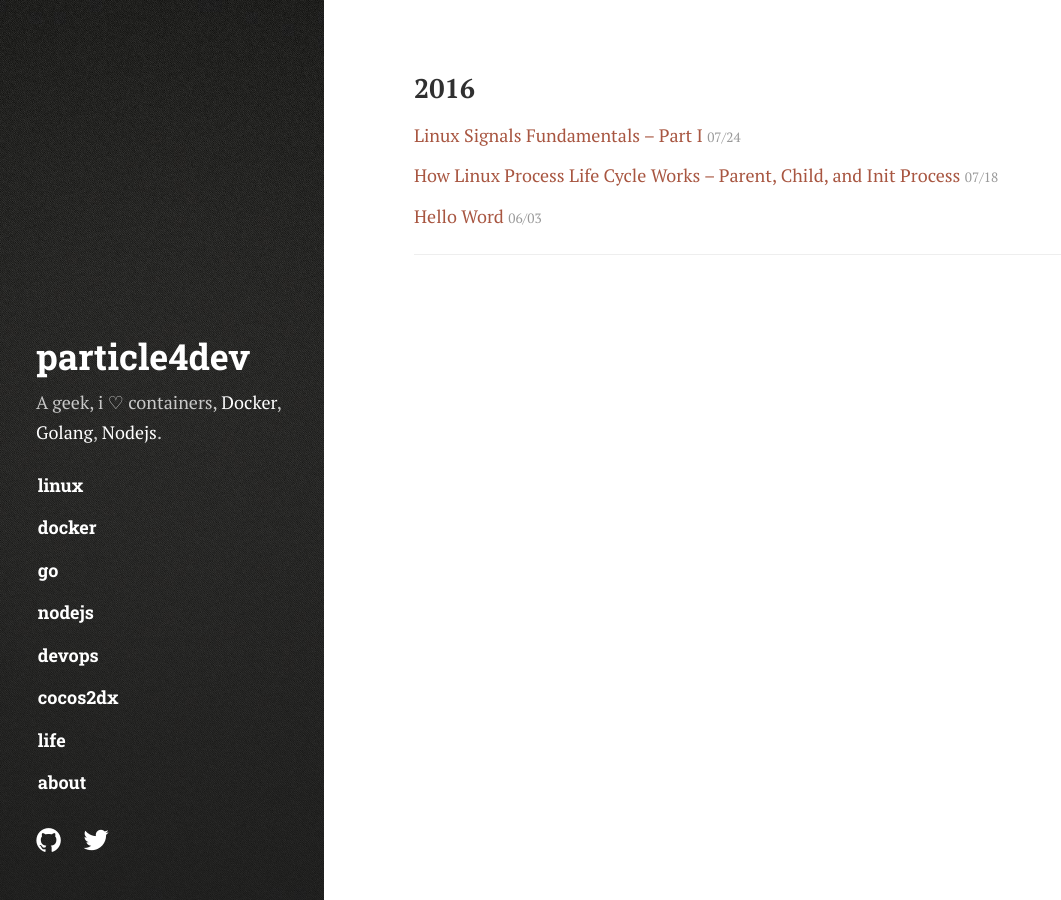
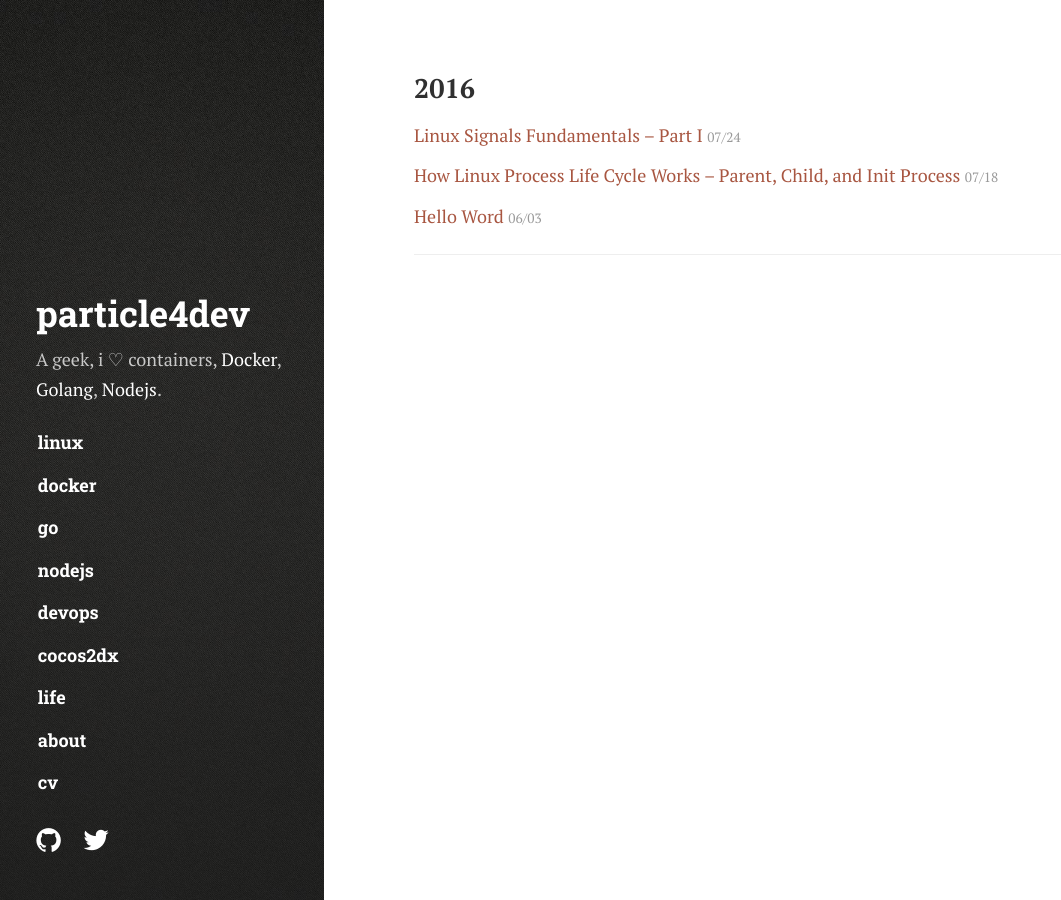
Before and after one commit to particle4dev/blog.particle4dev.com, a Jekyll site: the page built from index.html, in a window 1280 px wide. Shown: the whole page, without its empty margins (0-1061 px from the left). Built offline with Jekyll 4.4.1, drawn with Linux system fonts in a browser that asks for light colours; some web fonts are replaced.

Commit message:
added cv in sidebar

```diff
--- a/_includes/sidebar.html
+++ b/_includes/sidebar.html
@@ -46,6 +46,10 @@
             <li>
               <a class="sidebar-nav-item {% if page.url == node.url %}active{% endif %}" href="{{ node.url | prepend:site.baseurl }}">{{ node.title }}</a>
             </li>
+            {% elsif node.layout == "cv" %}
+            <li>
+              <a class="sidebar-nav-item {% if page.url == node.url %}active{% endif %}" href="{{ node.url | prepend:site.baseurl }}">cv</a>
+            </li>
             {% endif %}
           {% endif %}
         {% endfor %}
```
